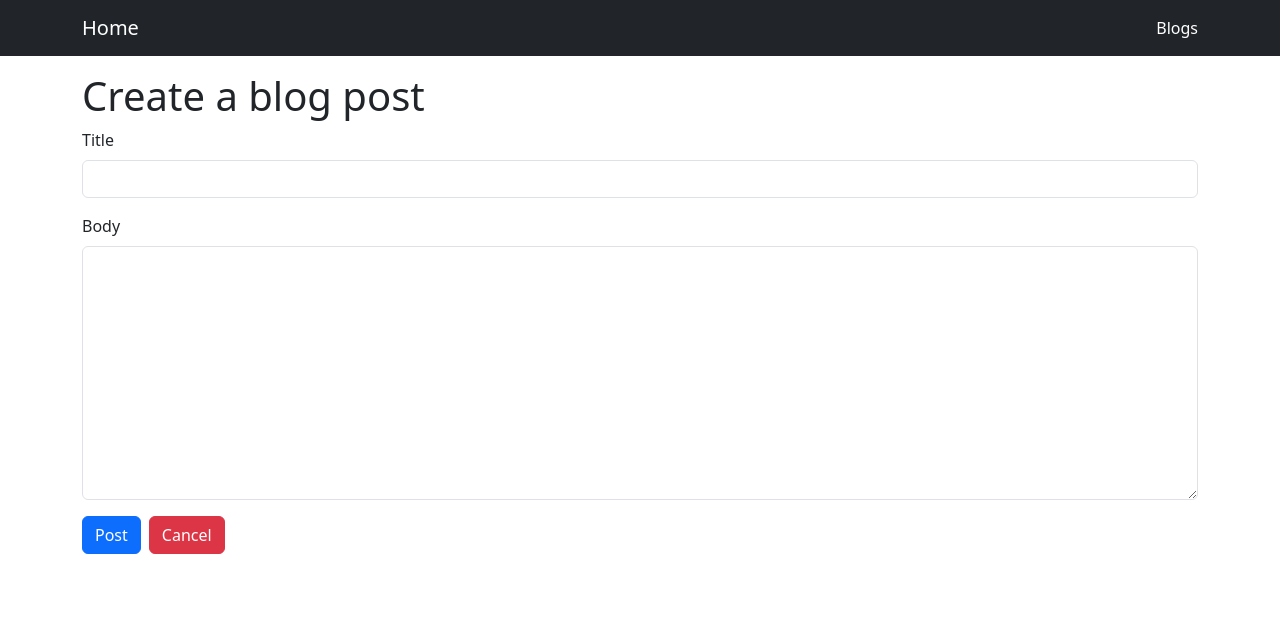
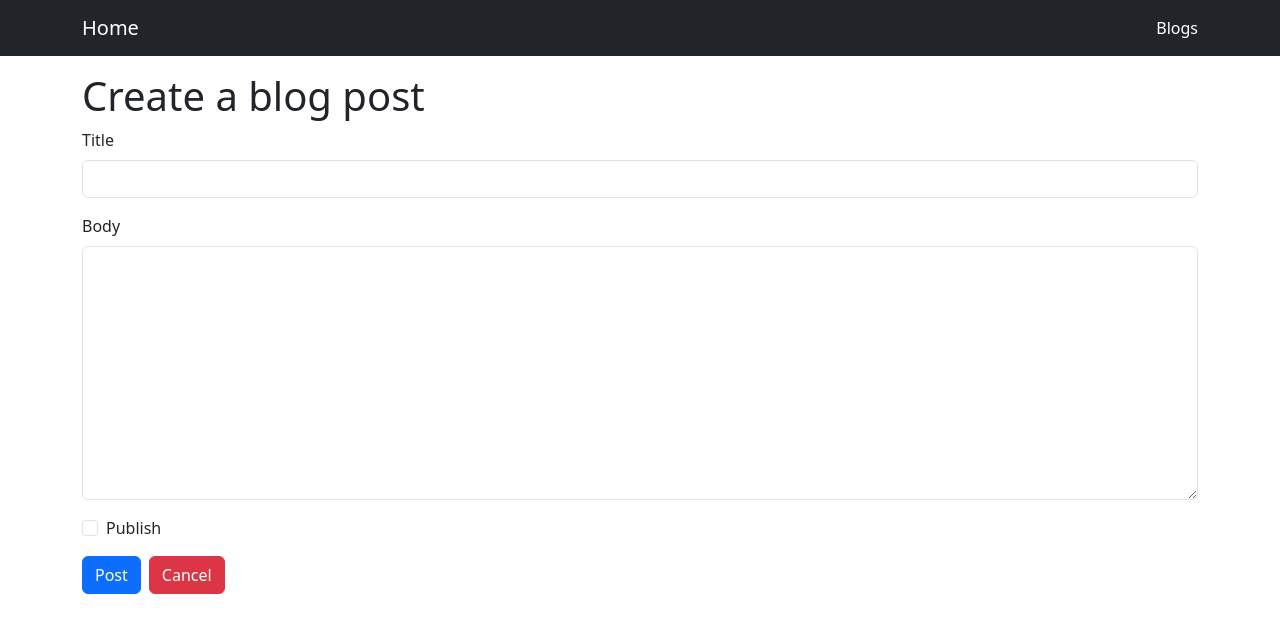
Before and after one commit to EllaSEON/Blog, a React (Create React App) app in the folder react-basic/: page /blogs/create in a window 1280 px wide. Shown: the top 632 px of the page. Built offline with nearby package versions, Linux system fonts and the light colour scheme.

Commit message:
<feat> : 게시글 공개여부 체크박스 만들기

```diff
--- a/react-basic/db.json
+++ b/react-basic/db.json
@@ -4,19 +4,15 @@
       "title": "수정 테스트",
       "body": "시간 조회",
       "createdAt": 1675213388886,
-      "id": 3
+      "id": 3,
+      "publish": true
     },
     {
-      "title": "react.js 정",
-      "body": "리액트 수정",
-      "createdAt": 1675225286069,
+      "title": "redux",
+      "body": "redux",
+      "publish": false,
+      "createdAt": 1675230398573,
       "id": 4
-    },
-    {
-      "title": "왜 에러",
-      "body": "왜에러",
-      "createdAt": 1675226404189,
-      "id": 5
     }
   ]
 }
--- a/react-basic/src/Pages/ListPage.jsx
+++ b/react-basic/src/Pages/ListPage.jsx
@@ -40,7 +40,11 @@
     if (posts.length === 0) {
       return <div>No blog posts found</div>;
     } else {
-      return posts.map((post) => {
+      return posts
+        .filter((post) => {
+          return post.publish;
+        })
+        .map((post) => {
           return (
             <Card
               key={post.id}
--- a/react-basic/src/components/BlogForm.jsx
+++ b/react-basic/src/components/BlogForm.jsx
@@ -12,6 +12,8 @@
   const [originalTitle, setOriginalTitle] = useState("");
   const [body, setBody] = useState("");
   const [originalBody, setOriginalBody] = useState("");
+  const [publish, setPublish] = useState(false);
+  const [originalPublish, setOriginalPublish] = useState(false);
 
   // 게시글 수정할 때 기존 데이터 가져오기
   useEffect(() => {
@@ -21,13 +23,19 @@
         setOriginalTitle(res.data.title);
         setBody(res.data.body);
         setOriginalBody(res.data.body);
+        setPublish(res.data.publish);
+        setOriginalPublish(res.data.publish);
       });
     }
   }, [id]);
 
   // 수정된 내용이 없을 때 버튼 비활성화
   const isEdited = () => {
-    return title !== originalTitle || body !== originalBody; // 하나만 true 여도 true
+    return (
+      title !== originalTitle ||
+      body !== originalBody ||
+      publish !== originalPublish
+    ); // 하나만 true 여도 true
   };
 
   // editing이 true 일 경우 게시글 수정, false일때 게시글 업로드
@@ -37,6 +45,7 @@
         .patch(`http://localhost:3001/posts/${id}`, {
           title: title,
           body: body,
+          publish: publish,
         })
         .then((res) => {
           navigate(`/blogs/${id}`);
@@ -46,6 +55,7 @@
         .post(`http://localhost:3001/posts`, {
           title: title,
           body: body,
+          publish: publish,
           createdAt: Date.now(), // 현재시간 가져오기
         })
         .then((res) => {
@@ -62,6 +72,11 @@
     } else {
       navigate(`/blogs`);
     }
+  };
+
+  const onChangePublish = (e) => {
+    // console.log(e.target.checked);
+    setPublish(e.target.checked);
   };
   return (
     <div>
@@ -89,6 +104,15 @@
           rows="10"
         />
       </div>
+      <div className="form-check mb-3">
+        <input
+          className="form-check-input"
+          type="checkbox"
+          checked={publish}
+          onChange={onChangePublish}
+        />
+        <label className="form-check-label">Publish</label>
+      </div>
       <button
         className="btn btn-primary"
         onClick={onSubmit}
```
Lines whose indentation alone changed are shown as unchanged.
